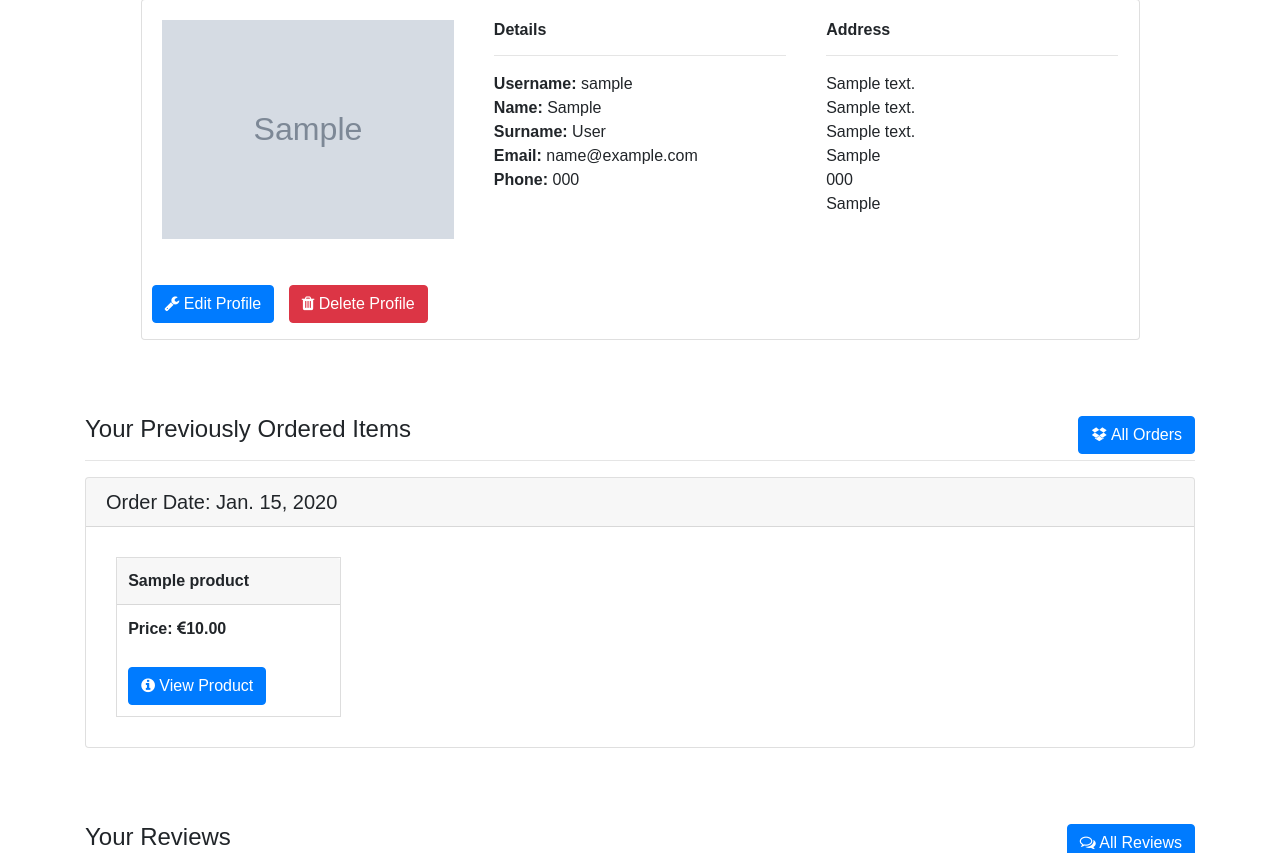
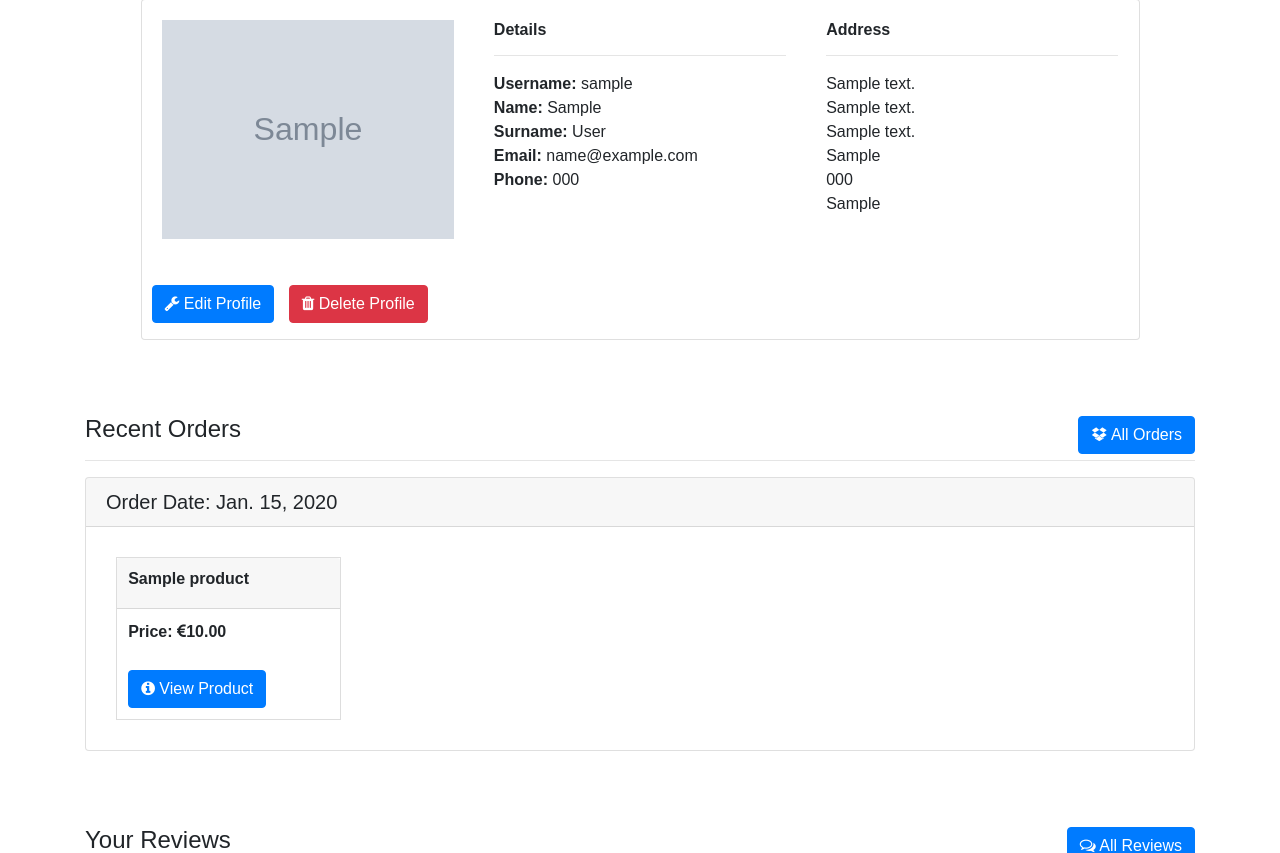
Before and after one commit to aidan-stritch/magical-deals, a Django app: page /accounts/profile/ in a window 1280 px wide. Shown: the part 93-946 px from the top of the page. Run offline with Django 3.2, Linux system fonts and the light colour scheme; a user stored in the database is signed in; tables that the repository leaves empty hold one stand-in row (values such as "Sample post"); grey boxes marked "Sample" are stand-in pictures; some libraries are stand-ins or nearby versions.

Commit message:
updated CSS layout of previous order item cards on index.html and profile.html / commented out import for env as test for DB connection to postgres

```diff
--- a/accounts/templates/profile.html
+++ b/accounts/templates/profile.html
@@ -76,7 +76,7 @@
 </div>
 
 <div class="previous-order">
-    <h4>Your Previously Ordered Items <a href="{% url 'all_orders' %}" class="btn btn-primary review-btn"><i class="fa fa-dropbox" aria-hidden="true"></i> All Orders</a></h4>
+    <h4>Recent Orders <a href="{% url 'all_orders' %}" class="btn btn-primary review-btn"><i class="fa fa-dropbox" aria-hidden="true"></i> All Orders</a></h4>
     <hr>
 
     {% if orders.count > 0 %}
@@ -90,8 +90,8 @@
                     {% if item.order.id == order.id %}
                     <div class="col-xs-10 col-xs-offset-1 col-sm-offset-0 col-sm-6 col-md-4 col-lg-3 display panel panel-default">
                         <div class="panel-body">
-                            <div class="card-header panel-content">
-                                <strong>{{ item.product.product_name }}</strong>
+                            <div class="card-header panel-content prev-orders">
+                                <h6>{{ item.product.product_name }}</h6>
                             </div>
                             <div class="panel-content">
                                 <p><strong>Price: <i class="fa fa-eur" aria-hidden="true"></i>{{ item.product.price }}</strong></p>
--- a/home/templates/index.html
+++ b/home/templates/index.html
@@ -44,10 +44,10 @@
 
                         <div class="col-xs-10 col-xs-offset-1 col-sm-offset-0 col-sm-6 col-md-4 col-lg-3 display panel panel-default">
                             <div class="panel-body">
-                                <div class="card-header panel-content">
-                                    <strong>{{ item.product.product_name }}</strong>
+                                <div class="card-header panel-content prev-orders">
+                                    <h6>{{ item.product.product_name }}</h6>
                                 </div>
-                                <div class="col-md-12 product-view">
+                                <div class="col-md-12 order-view">
                                     <img src="{{ MEDIA_URL }}{{ item.product.image }}" />
                                 </div>
                                 <div class="panel-content">
--- a/magical_deals/settings.py
+++ b/magical_deals/settings.py
@@ -11,7 +11,7 @@ https://docs.djangoproject.com/en/1.11/ref/settings/
 """
 
 import os
-import env
+#import env
 import dj_database_url
 
 # Build paths inside the project like this: os.path.join(BASE_DIR, ...)
--- a/static/css/custom.css
+++ b/static/css/custom.css
@@ -213,6 +213,27 @@ review-star{
     overflow: hidden;
   }
 
+.order-view{
+    text-align: center;
+    margin-bottom: 5%;
+    overflow: hidden;
+    height:150px;
+}
+
+.order-view img {
+    padding: 20px;
+    height: auto;
+    width: 100%;
+    max-height: 150px;
+    max-width: 200px;
+}
+
+.prev-orders h6 {
+    white-space: nowrap;
+    overflow: hidden;
+    text-overflow: ellipsis;
+}
+
 .profile-card {
     margin-top:2%;
 }
```
